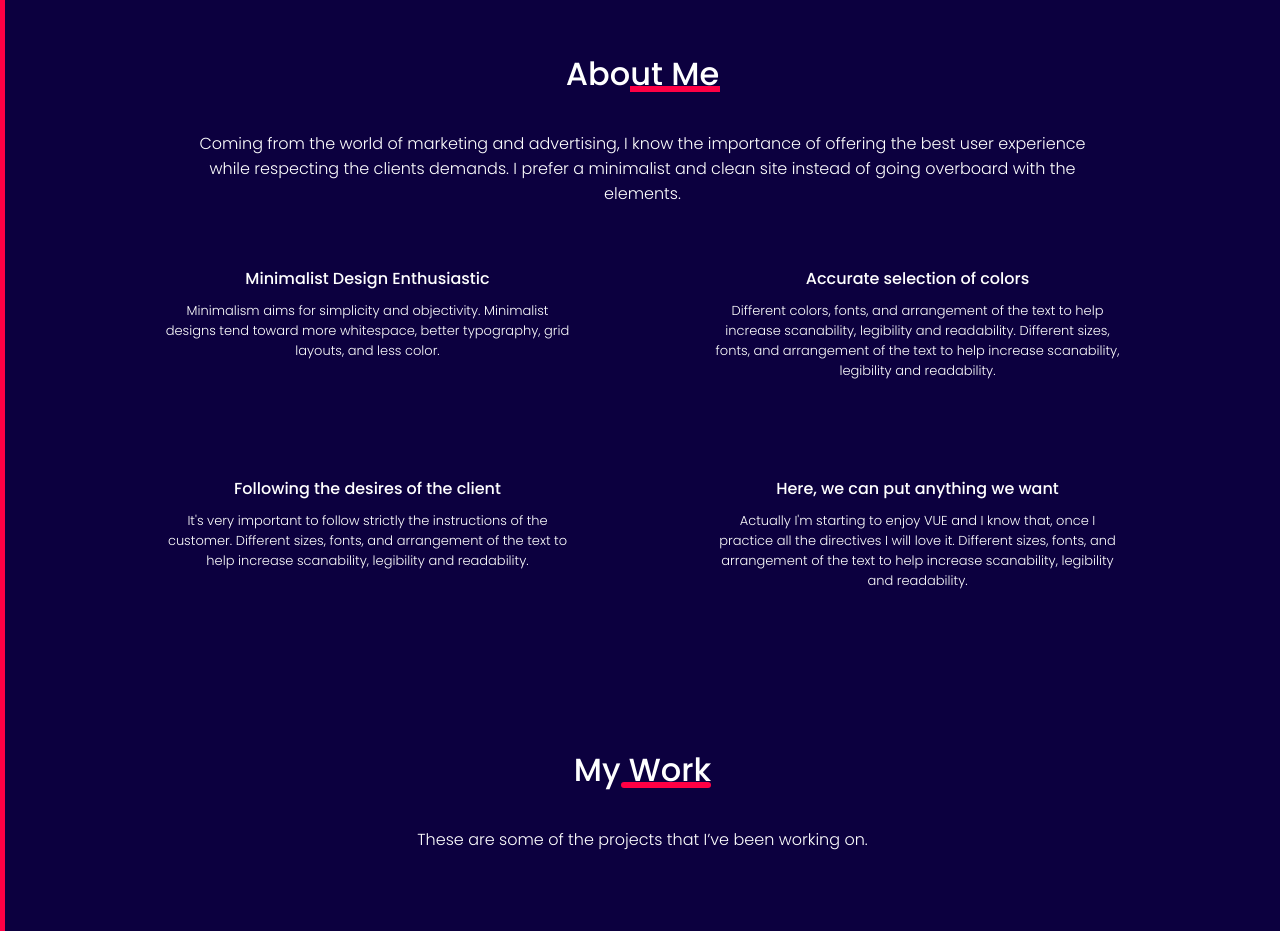
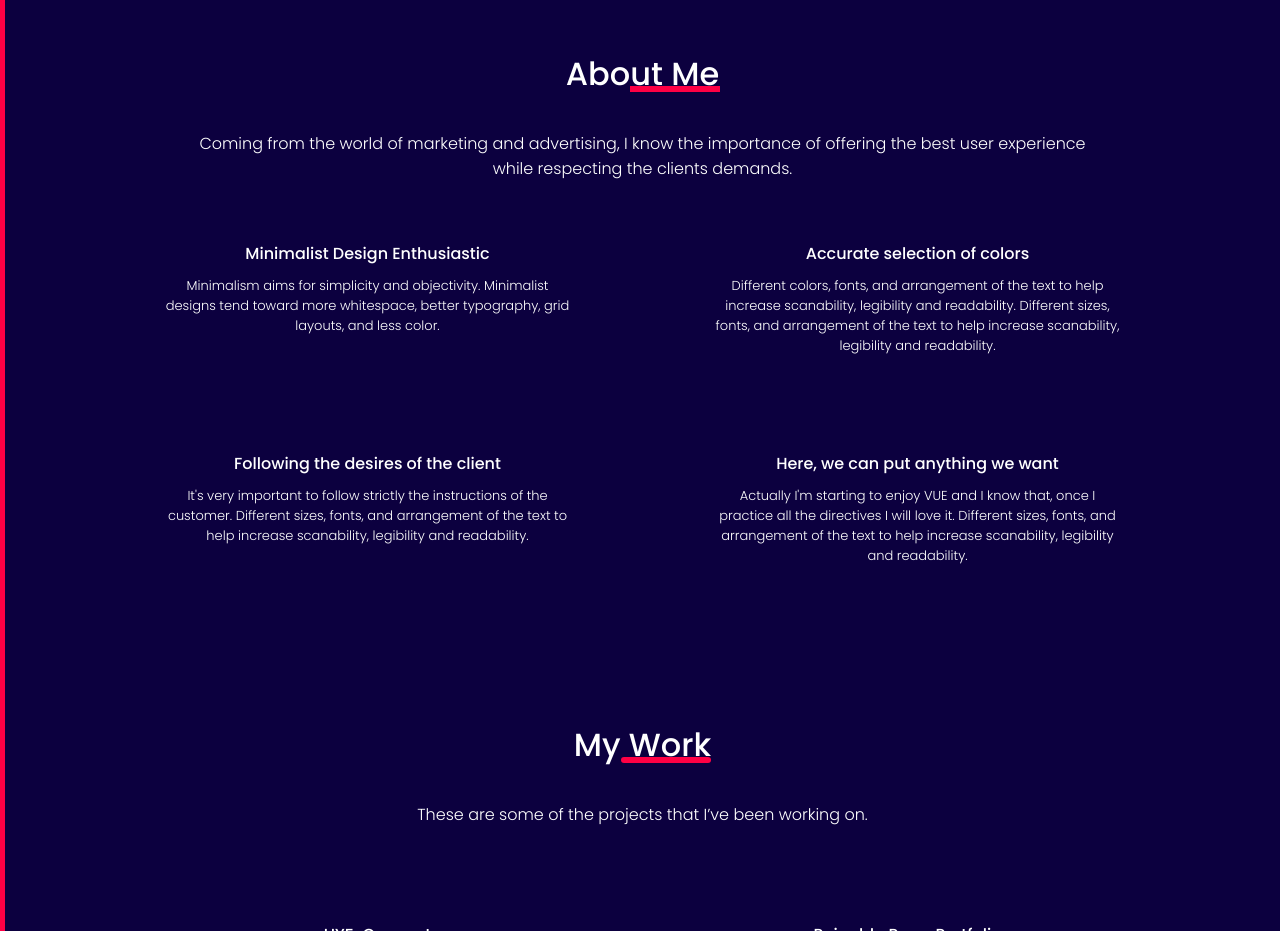
Before and after one commit to perezrei/portfolio, a Vue app: page / in a window 1280 px wide. Shown: the part 820-1751 px from the top of the page. Built offline with nearby package versions, Linux system fonts and the light colour scheme.

Commit message:
editing about me subtitle

```diff
--- a/src/components/AboutSection.vue
+++ b/src/components/AboutSection.vue
@@ -21,7 +21,7 @@ export default {
   data() {
     return {
       title: 'About Me',
-      subtitle: 'Coming from the world of marketing and advertising, I know the importance of offering the best user experience while respecting the clients demands. I prefer a minimalist and clean site instead of going overboard with the elements.',
+      subtitle: 'Coming from the world of marketing and advertising, I know the importance of offering the best user experience while respecting the clients demands.',
     }
   },
   components: {
```
